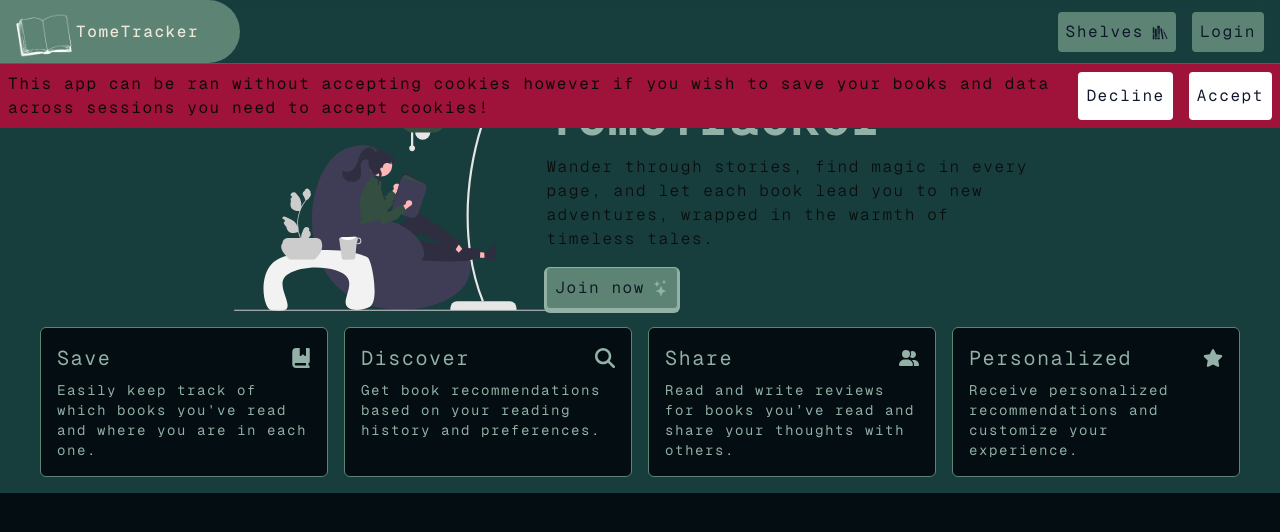
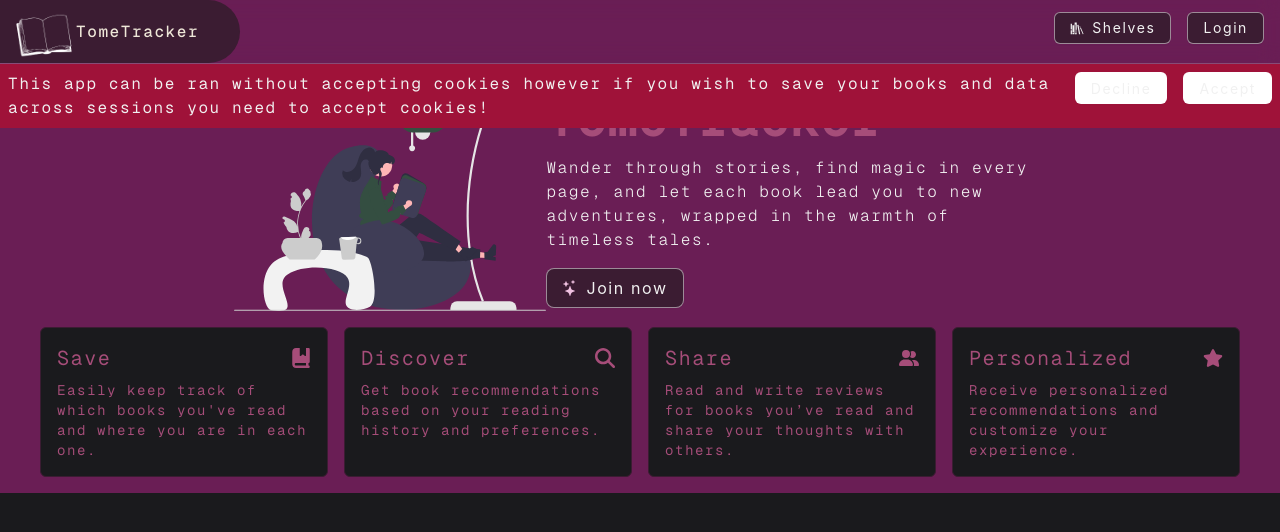
Before and after one commit to sarahthebest/TomeTracker, a React (Vite) app: page / in a window 1280 px wide. Shown: the top 532 px of the page. Built offline with nearby package versions, Linux system fonts and the light colour scheme.

Commit message:
Install antdesign, refactor Btn component to use antdesign button

```diff
--- a/package.json
+++ b/package.json
@@ -10,6 +10,7 @@
     "preview": "vite preview"
   },
   "dependencies": {
+    "antd": "^5.22.1",
     "axios": "^1.7.7",
     "react": "^18.3.1",
     "react-dom": "^18.3.1",
--- a/src/App.tsx
+++ b/src/App.tsx
@@ -3,6 +3,7 @@ import Login_Page from "./pages/Login/Login";
 import Register_Page from "./pages/Register/Register";
 import { createBrowserRouter, RouterProvider } from "react-router-dom";
 import UserShelf from "./pages/UserShelf/UserShelf";
+import { ConfigProvider } from "antd";
 
 const router = createBrowserRouter([
     {
@@ -26,7 +27,20 @@ const router = createBrowserRouter([
 function App() {
     return (
         <>
+            <ConfigProvider
+                theme={{
+                    components: {
+                        Button: {
+                            defaultHoverBorderColor: "var(--pop)",
+                            defaultHoverColor: "var(--pop)",
+                            defaultBorderColor:"var(--border)",
+                            defaultColor:"var(--text)"
+                        },
+                    },
+                }}
+            >
                 <RouterProvider router={router} />
+            </ConfigProvider>
         </>
     );
 }
--- a/src/components/Atoms/Atom.css
+++ /dev/null
@@ -1,3 +0,0 @@
-button{
-    border-color: var(--text);
-}
--- a/src/components/Atoms/Btn.tsx
+++ b/src/components/Atoms/Btn.tsx
@@ -1,6 +1,6 @@
 import React from "react";
 import { BtnProps } from "../../types/Btn";
-import "./Atom.css";
+import { Button } from "antd";
 
 const Btn: React.FC<BtnProps> = ({
     icon,
@@ -9,7 +9,7 @@ const Btn: React.FC<BtnProps> = ({
     backgroundColor,
     position,
     disabled,
-    type,
+    size
 }) => {
     const buttonStyle: React.CSSProperties = {
         backgroundColor: backgroundColor || "var(--primary)",
@@ -17,16 +17,16 @@ const Btn: React.FC<BtnProps> = ({
     };
 
     return (
-        <button
-            className="rounded w-fit text-slate-900 hover:brightness-125 p-1 px-2 duration-300 flex place-items-center gap-2"
+        <Button
+            style={buttonStyle}
+            size={size}
+            icon={icon}
             onClick={onClick}
-            style={buttonStyle}
             disabled={disabled}
-            type={type}
+            className="def_btn"
         >
-            {text && text}
-            {icon && icon}
-        </button>
+            {text}
+        </Button>
     );
 };
 
--- a/src/components/Header/Header.tsx
+++ b/src/components/Header/Header.tsx
@@ -1,9 +1,14 @@
-import { Link } from "react-router-dom";
+import { useNavigate } from "react-router-dom";
 import FeaturesList from "./FeatureBox/FeatureBox";
 import "./Header.css";
 import { BsStars } from "react-icons/bs";
+import Btn from "../Atoms/Btn";
 
 const Header = () => {
+    const navigate = useNavigate();
+    const handleNavigate = (path: string) => {
+        navigate(path);
+    };
     return (
         <>
             <div className="header px-4 flex flex-col gap-4 mb-4 p-4 absolute pt-20">
@@ -22,12 +27,12 @@ const Header = () => {
                             and let each book lead you to new adventures,
                             wrapped in the warmth of timeless tales.
                         </p>
-                        <Link
-                            to={"/login"}
-                            className="flex gap-2 hover:brightness-90 place-items-center cartoon-shadow text-gray-900 bg-primary w-fit rounded p-2"
-                        >
-                            Join now <BsStars color="var(--accent)"/>
-                        </Link>
+                        <Btn
+                            onClick={() => handleNavigate("/login")}
+                            size="large"
+                            text="Join now"
+                            icon={<BsStars color="var(--pop)" />}
+                        />
                     </div>
                 </div>
                 <FeaturesList />
--- a/src/index.css
+++ b/src/index.css
@@ -3,12 +3,13 @@
 @tailwind utilities;
 
 :root {
-    --primary: #5C8374;
-    --secondary: #183D3D;
-    --bg: #040D12;
-    --accent: #93B1A6;
+    --primary: #3B1C32;
+    --secondary: #6A1E55;
+    --bg: #1A1A1D;
+    --accent: #A64D79;
+    --pop: #F0C1E1;
     --border: rgba(254, 253, 255, 0.495);
-    --text: #0b0b0b;
+    --text: #f1f1f1;
 }
 
 html,
--- a/src/types/Btn.ts
+++ b/src/types/Btn.ts
@@ -2,6 +2,7 @@ import { ReactNode } from "react";
 
 export type BtnProps = {
     icon?: ReactNode;
+    size?:"large" | "small";
     onClick?: () => void;
     text: string;
     backgroundColor?: string;
--- a/tailwind.config.js
+++ b/tailwind.config.js
@@ -7,12 +7,13 @@ export default {
   theme: {
     extend: {
       colors: {
-        primary: '#5C8374',
-        secondary: '#183D3D',
-        bg: '#040D12',
-        accent:'#93B1A6',
+        primary: '#3B1C32',
+        secondary: '#6A1E55',
+        bg: '#1A1A1D',
+        accent: '#A64D79',
+        pop: '#F0C1E1',
         border: 'rgba(254, 253, 255, 0.495)',
-        text: '#0b0b0b',
+        text: '#f1f1f1',
       },
     },
   },
```
Also changed, not shown: 1 other file (tests, documents, lock files or other folders). Lines whose indentation alone changed are shown as unchanged.
